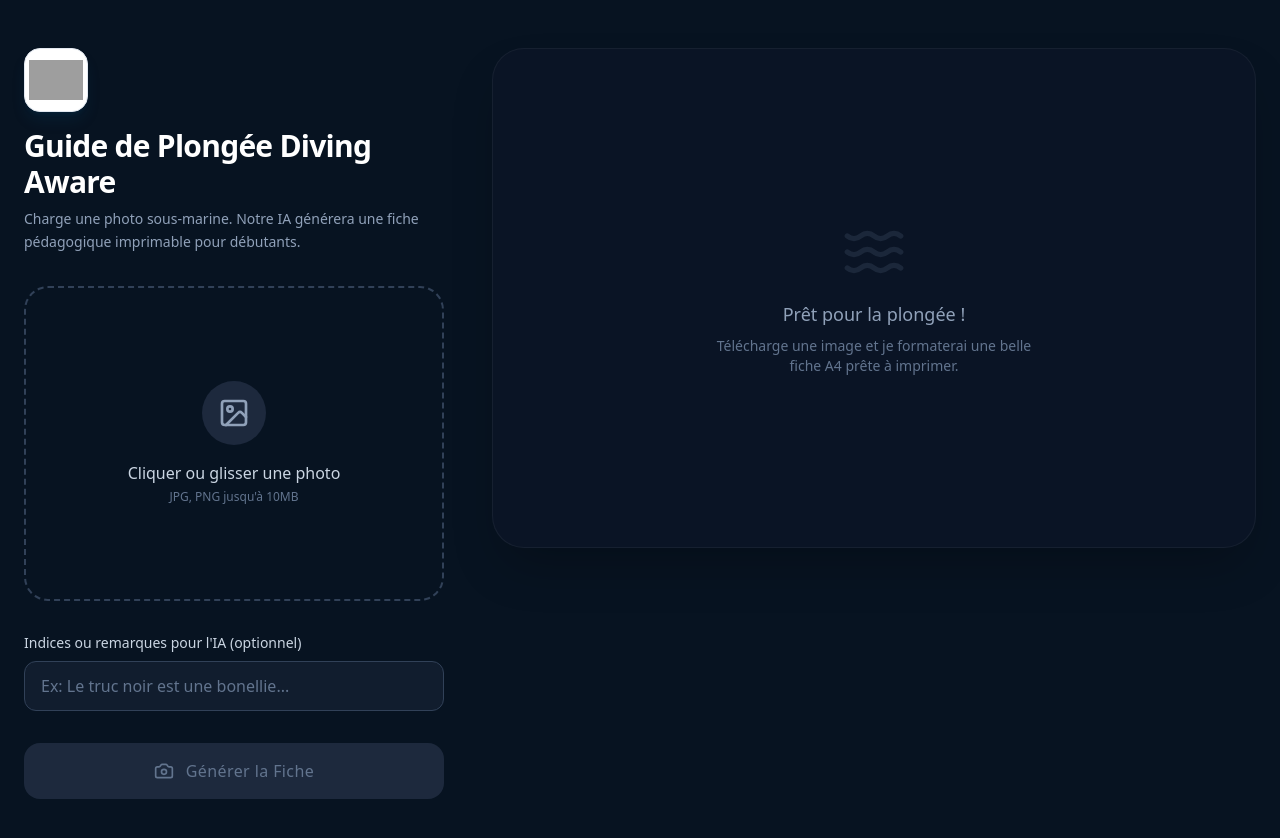
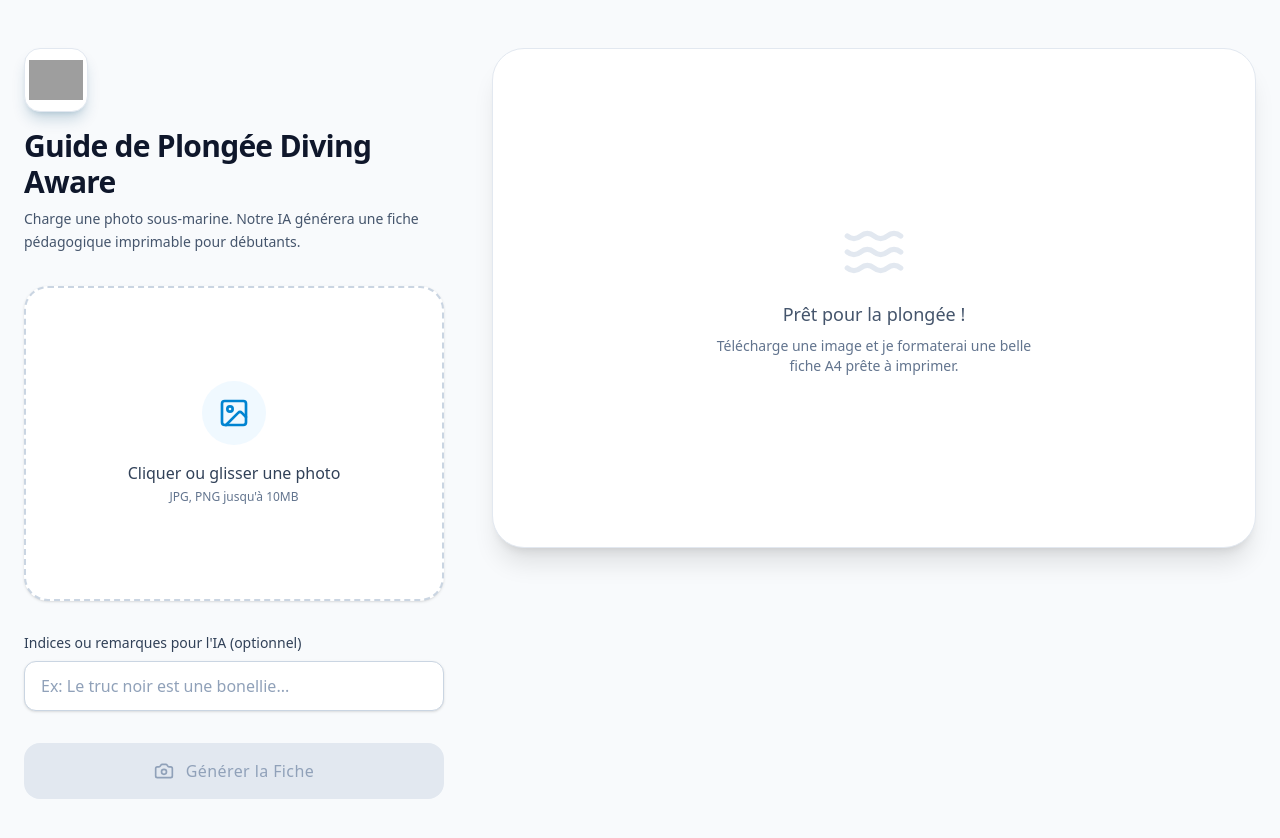
Before and after one commit to pjlgalland-hash/guide-diving-aware, a React (Vite) app: page / in a window 1280 px wide. Shown: the top 838 px of the page. Built offline with nearby package versions, Linux system fonts and the light colour scheme; grey boxes are pictures that could not be loaded.

Commit message:
feat: Update app theme to lighter palette
Replaces the dark background and accent colors with a lighter, more accessible theme. This change improves readability and provides a more modern aesthetic.

```diff
--- a/src/App.tsx
+++ b/src/App.tsx
@@ -207,8 +207,8 @@
   };
 
   return (
-    <div className="min-h-screen bg-[#071321] text-slate-200 font-sans selection:bg-cyan-500/30 print:bg-white print:text-black">
-      <div className="absolute inset-0 bg-[radial-gradient(ellipse_at_top,_var(--tw-gradient-stops))] from-cyan-900/20 via-[#071321] to-[#071321] pointer-events-none print:hidden" />
+    <div className="min-h-screen bg-slate-50 text-slate-800 font-sans selection:bg-sky-500/30 print:bg-white print:text-black">
+      <div className="absolute inset-0 bg-[radial-gradient(ellipse_at_top,_var(--tw-gradient-stops))] from-sky-100/50 via-slate-50 to-slate-50 pointer-events-none print:hidden" />
 
       <div className="relative max-w-[1400px] mx-auto px-6 py-12 flex flex-col xl:flex-row gap-12 print:p-0 print:m-0 print:block">
         {/* Left Column: UI & Inputs */}
@@ -224,8 +224,8 @@
               <Waves className="w-8 h-8 text-sky-800 hidden" />
             </div>
             <div>
-              <h1 className="text-3xl font-semibold tracking-tight text-white mb-2">Guide de Plongée Diving Aware</h1>
-              <p className="text-slate-400 text-sm leading-relaxed">
+              <h1 className="text-3xl font-semibold tracking-tight text-slate-900 mb-2">Guide de Plongée Diving Aware</h1>
+              <p className="text-slate-600 text-sm leading-relaxed">
                 Charge une photo sous-marine. Notre IA générera une fiche pédagogique imprimable pour débutants.
               </p>
             </div>
@@ -238,8 +238,8 @@
             onClick={() => !imagePreview && fileInputRef.current?.click()}
             className={`
               relative border-2 border-dashed rounded-3xl overflow-hidden transition-all duration-300
-              ${isDragging ? 'border-cyan-400 bg-cyan-400/5' : 'border-slate-700 hover:border-slate-600 hover:bg-slate-800/50'}
-              ${imagePreview ? 'border-none ring-1 ring-white/10 bg-black/40' : 'cursor-pointer'}
+              ${isDragging ? 'border-sky-400 bg-sky-50' : 'border-slate-300 hover:border-sky-300 hover:bg-slate-50 shadow-sm bg-white'}
+              ${imagePreview ? 'border-none ring-1 ring-black/5 bg-black/5' : 'cursor-pointer'}
               flex flex-col items-center justify-center aspect-[4/3]
             `}
           >
@@ -261,13 +261,13 @@
                   className="w-full h-full object-cover"
                   referrerPolicy="no-referrer"
                 />
-                <div className="absolute inset-0 bg-black/60 opacity-0 group-hover:opacity-100 transition-opacity flex items-center justify-center">
+                <div className="absolute inset-0 bg-black/40 opacity-0 group-hover:opacity-100 transition-opacity flex items-center justify-center">
                   <button
                     onClick={(e) => {
                       e.stopPropagation();
                       fileInputRef.current?.click();
                     }}
-                    className="bg-white/10 hover:bg-white/20 backdrop-blur-md px-6 py-3 rounded-full text-white font-medium flex items-center gap-2 transition-colors"
+                    className="bg-white hover:bg-slate-50 shadow-lg px-6 py-3 rounded-full text-slate-800 font-medium flex items-center gap-2 transition-colors"
                   >
                     <Upload className="w-4 h-4" />
                     Changer l'image
@@ -276,17 +276,17 @@
               </div>
             ) : (
               <div className="flex flex-col items-center text-center p-6">
-                <div className="w-16 h-16 rounded-full bg-slate-800 flex items-center justify-center mb-4 text-slate-400">
+                <div className="w-16 h-16 rounded-full bg-sky-50 flex items-center justify-center mb-4 text-sky-600">
                   <ImageIcon className="w-8 h-8" />
                 </div>
-                <p className="text-slate-300 font-medium mb-1">Cliquer ou glisser une photo</p>
+                <p className="text-slate-700 font-medium mb-1">Cliquer ou glisser une photo</p>
                 <p className="text-slate-500 text-xs">JPG, PNG jusqu'à 10MB</p>
               </div>
             )}
           </div>
 
           <div>
-            <label htmlFor="context" className="block text-sm font-medium text-slate-300 mb-2">
+            <label htmlFor="context" className="block text-sm font-medium text-slate-700 mb-2">
               Indices ou remarques pour l'IA (optionnel)
             </label>
             <input
@@ -295,7 +295,7 @@
               placeholder="Ex: Le truc noir est une bonellie..."
               value={contextText}
               onChange={(e) => setContextText(e.target.value)}
-              className="w-full bg-slate-800/50 border border-slate-700 rounded-xl px-4 py-3 text-slate-200 placeholder:text-slate-500 focus:outline-none focus:ring-2 focus:ring-cyan-500/50 focus:border-cyan-500/50 transition-all"
+              className="w-full bg-white shadow-sm border border-slate-300 rounded-xl px-4 py-3 text-slate-900 placeholder:text-slate-400 focus:outline-none focus:ring-2 focus:ring-sky-500/50 focus:border-sky-500/50 transition-all"
             />
           </div>
 
@@ -306,10 +306,10 @@
               className={`
                 flex-1 py-4 rounded-2xl font-medium tracking-wide flex items-center justify-center gap-3 transition-all
                 ${!imageFile
-                  ? 'bg-slate-800 text-slate-500 cursor-not-allowed'
+                  ? 'bg-slate-200 text-slate-400 cursor-not-allowed'
                   : isAnalyzing
-                    ? 'bg-cyan-600/50 text-white cursor-wait'
-                    : 'bg-gradient-to-r from-cyan-600 to-blue-600 text-white shadow-lg shadow-cyan-900/30 hover:shadow-cyan-900/50 hover:-translate-y-0.5'}
+                    ? 'bg-sky-500 text-white cursor-wait opacity-80'
+                    : 'bg-gradient-to-r from-sky-500 to-blue-600 text-white shadow-lg shadow-sky-500/20 hover:shadow-sky-500/40 hover:-translate-y-0.5'}
               `}
             >
               {isAnalyzing ? (
@@ -327,7 +327,7 @@
             {result && (
               <button
                 onClick={handlePrint}
-                className="py-4 px-6 rounded-2xl font-medium tracking-wide bg-slate-800 hover:bg-slate-700 text-white flex items-center justify-center transition-all shadow-lg"
+                className="py-4 px-6 rounded-2xl font-medium tracking-wide bg-white border border-slate-200 hover:bg-slate-50 text-slate-700 flex items-center justify-center transition-all shadow-sm"
                 title="Imprimer / Exporter en PDF"
               >
                 <Printer className="w-5 h-5" />
@@ -336,8 +336,8 @@
           </div>
 
           {error && (
-            <div className="p-4 bg-red-500/10 border border-red-500/20 rounded-2xl flex items-start gap-3 mt-4 text-red-200">
-              <AlertCircle className="w-5 h-5 shrink-0 mt-0.5 text-red-400" />
+            <div className="p-4 bg-red-50 border border-red-100 rounded-2xl flex items-start gap-3 mt-4 text-red-600">
+              <AlertCircle className="w-5 h-5 shrink-0 mt-0.5 text-red-500" />
               <p className="text-sm">{error}</p>
             </div>
           )}
@@ -346,9 +346,9 @@
         {/* Right Column: PDF Preview Area */}
         <div className="flex-1 flex justify-center items-start print:block print:w-full">
           {!result && !isAnalyzing ? (
-            <div className="flex-1 bg-slate-900/50 border border-white/5 shadow-2xl rounded-[32px] p-6 lg:p-12 min-h-[500px] flex flex-col items-center justify-center text-slate-500 text-center print:hidden">
-              <Waves className="w-16 h-16 mb-4 opacity-20" />
-              <p className="text-lg font-medium text-slate-400 mb-2">Prêt pour la plongée !</p>
+            <div className="flex-1 bg-white border border-slate-200 shadow-xl rounded-[32px] p-6 lg:p-12 min-h-[500px] flex flex-col items-center justify-center text-slate-500 text-center print:hidden">
+              <Waves className="w-16 h-16 mb-4 text-slate-200" />
+              <p className="text-lg font-medium text-slate-600 mb-2">Prêt pour la plongée !</p>
               <p className="max-w-xs text-sm">Télécharge une image et je formaterai une belle fiche A4 prête à imprimer.</p>
             </div>
           ) : result && imagePreview ? (
```
